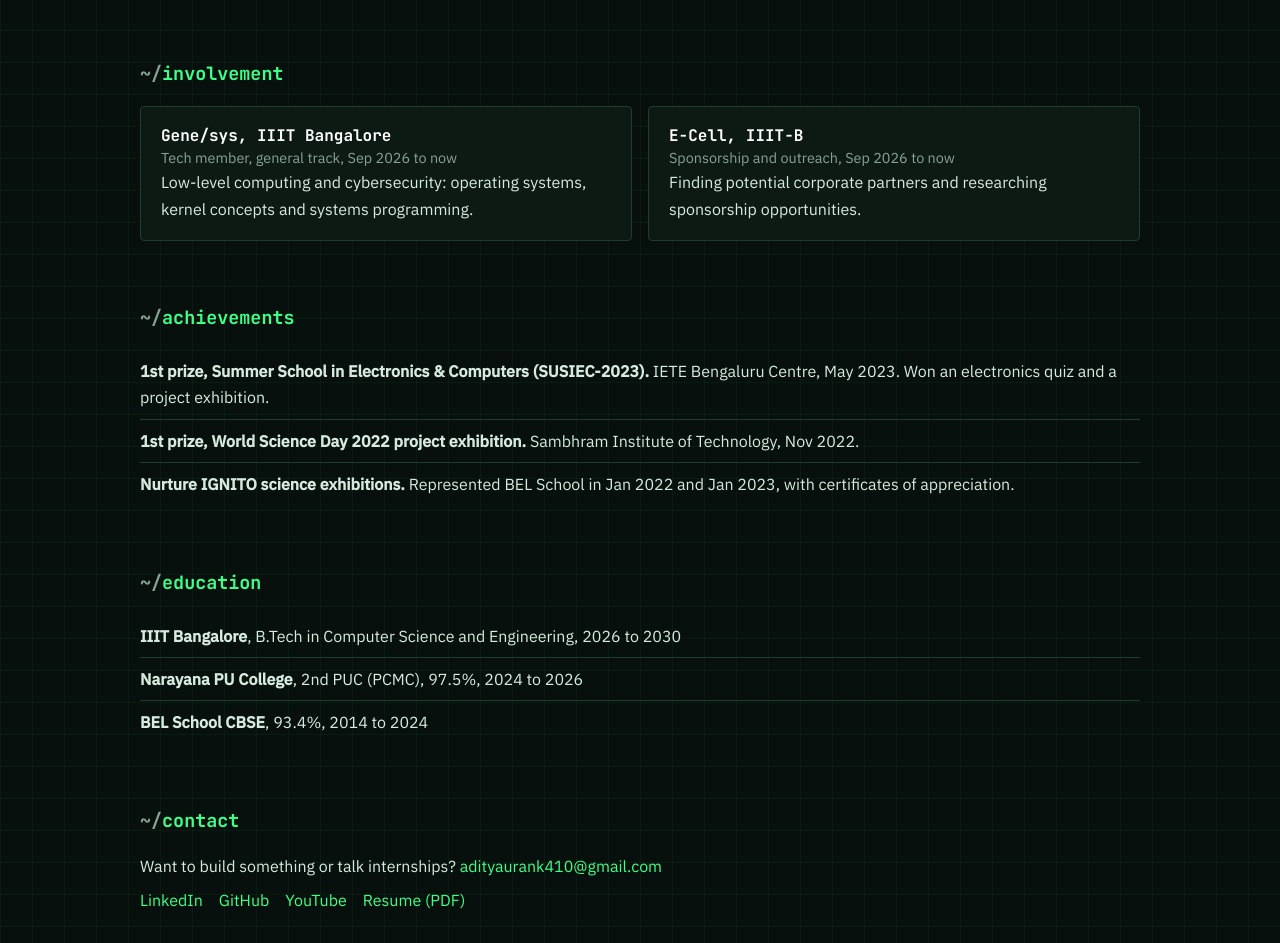
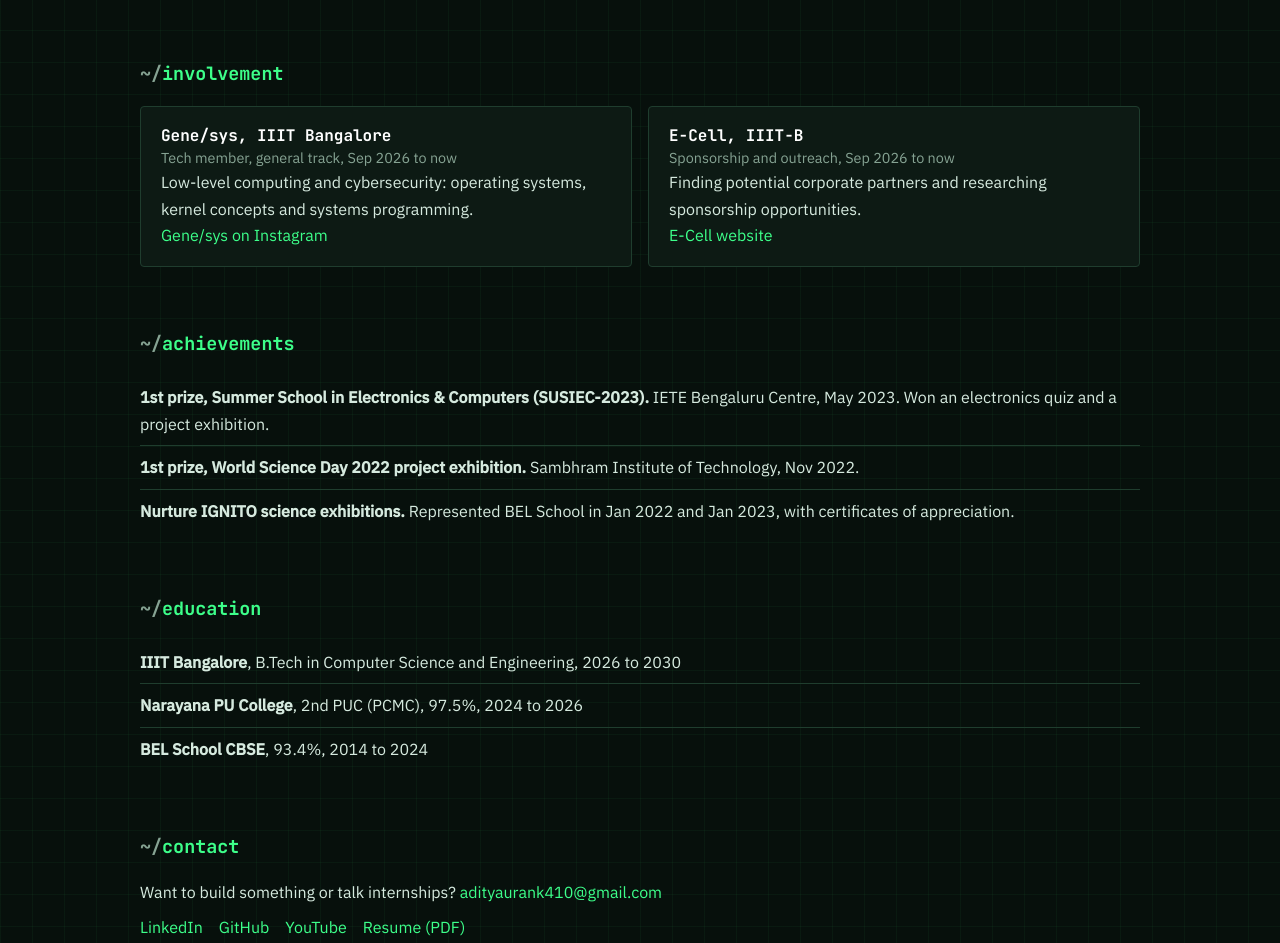
Before and after one commit to asuf10ppy/asuf10ppy.github.io, a plain HTML site: page index.html in a window 1280 px wide. Shown: the part 2946-3889 px from the top of the page. Drawn offline with Linux system fonts and the light colour scheme.

Commit message:
Add files via upload

```diff
--- a/index.html
+++ b/index.html
@@ -98,8 +98,8 @@ pre{background:#050c09;border:1px solid var(--line);border-radius:4px;padding:12
 
 <section><h2>involvement</h2>
  <div class="grid g2">
-  <div class="card"><h3>Gene/sys, IIIT Bangalore</h3><div class="mute">Tech member, general track, Sep 2026 to now</div><p>Low-level computing and cybersecurity: operating systems, kernel concepts and systems programming.</p></div>
-  <div class="card"><h3>E-Cell, IIIT-B</h3><div class="mute">Sponsorship and outreach, Sep 2026 to now</div><p>Finding potential corporate partners and researching sponsorship opportunities.</p></div>
+  <div class="card"><h3>Gene/sys, IIIT Bangalore</h3><div class="mute">Tech member, general track, Sep 2026 to now</div><p>Low-level computing and cybersecurity: operating systems, kernel concepts and systems programming.</p><p><a href="https://www.instagram.com/genesys_iiitb/" target="_blank" rel="noopener">Gene/sys on Instagram</a></p></div>
+  <div class="card"><h3>E-Cell, IIIT-B</h3><div class="mute">Sponsorship and outreach, Sep 2026 to now</div><p>Finding potential corporate partners and researching sponsorship opportunities.</p><p><a href="https://www.iiitb.ac.in/ecell" target="_blank" rel="noopener">E-Cell website</a></p></div>
  </div>
 </section>
 
```
